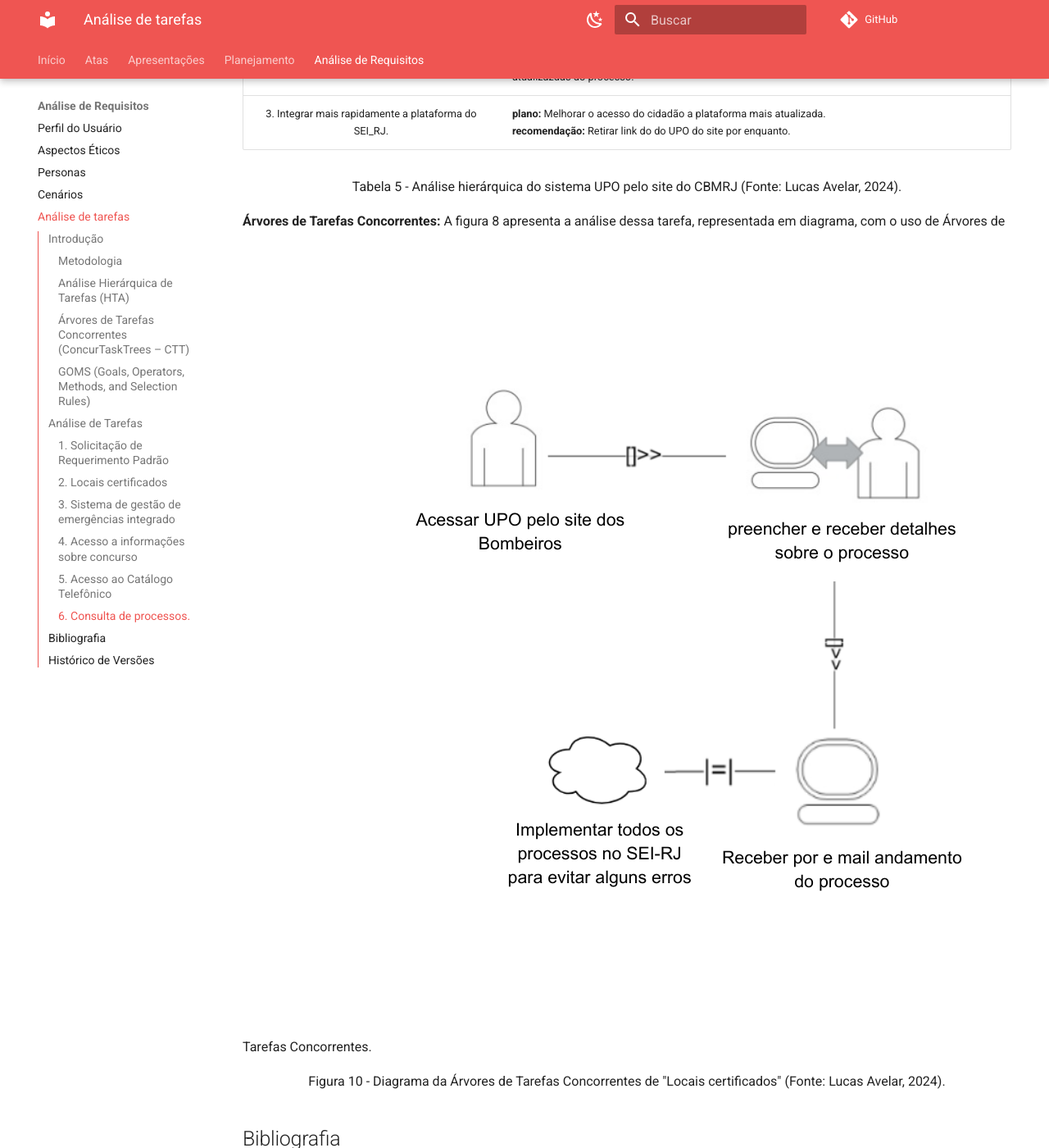
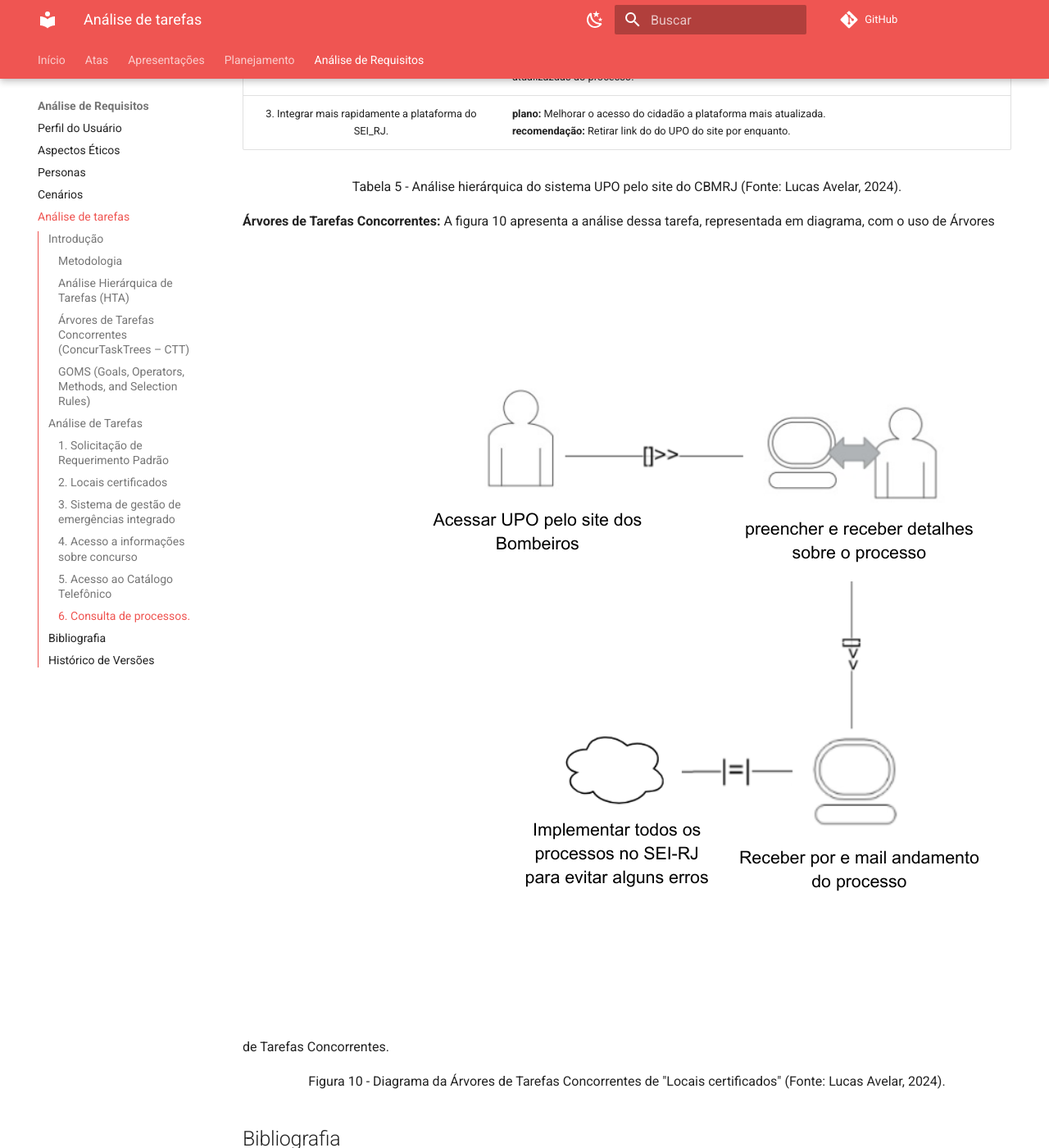
Before and after one commit to Interacao-Humano-Computador/2024.1-CBMERJ, an MkDocs documentation site: the page built from docs/analise_requisitos/analise_tarefas.md, in a window 1280 px wide and 1400 px high, scrolled down 9822 px. Shown: the whole window at 82% size. Built offline with MkDocs 1.6.1 and Material for MkDocs 9.7.7, drawn with Linux system fonts in a browser that asks for light colours; comment, search, counter and statistics services are not loaded.

```diff
--- a/docs/analise_requisitos/analise_tarefas.md
+++ b/docs/analise_requisitos/analise_tarefas.md
@@ -204,7 +204,7 @@
 | 3. Integrar mais rapidamente a plataforma do SEI_RJ. | **plano:** Melhorar o acesso do cidadão a plataforma mais atualizada. <br>**recomendação:** Retirar link do do UPO do site por enquanto. |
 <p align="center">Tabela 5 - Análise hierárquica do sistema UPO pelo site do CBMRJ (Fonte: Lucas Avelar, 2024). </p>
 
-**Árvores de Tarefas Concorrentes:** A figura 8 apresenta a análise dessa tarefa, representada em diagrama, com o uso de Árvores de Tarefas Concorrentes.
+**Árvores de Tarefas Concorrentes:** A figura 10 apresenta a análise dessa tarefa, representada em diagrama, com o uso de Árvores de Tarefas Concorrentes.
 ![](img/UPO_BRJ.png)
 <p align="center">Figura 10 - Diagrama da Árvores de Tarefas Concorrentes de "Locais certificados" (Fonte: Lucas Avelar, 2024). </p>
 
```
Also changed, not shown: docs/analise_requisitos/perfil_usuario.md (+1 -1 lines), docs/apresentacoes/apresentacao_2.md (+3 -3 lines).
